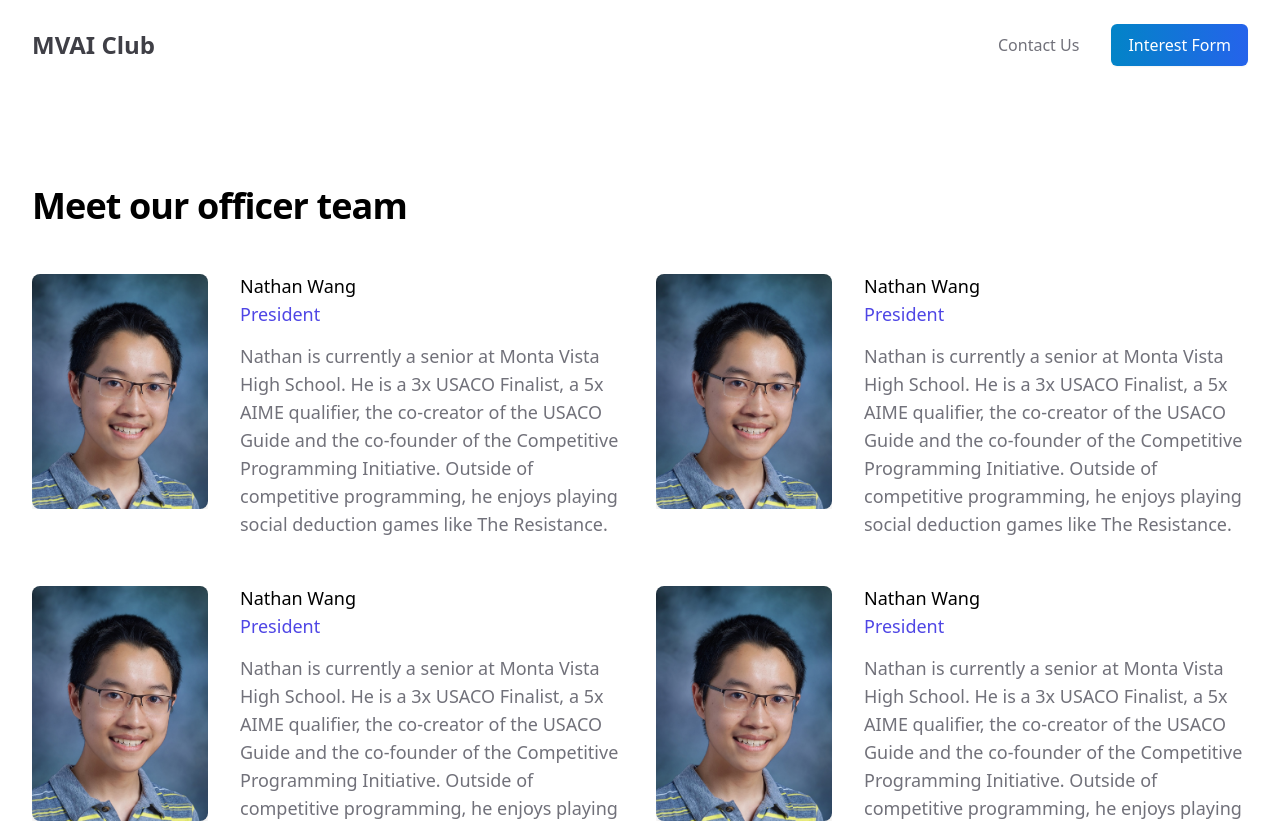
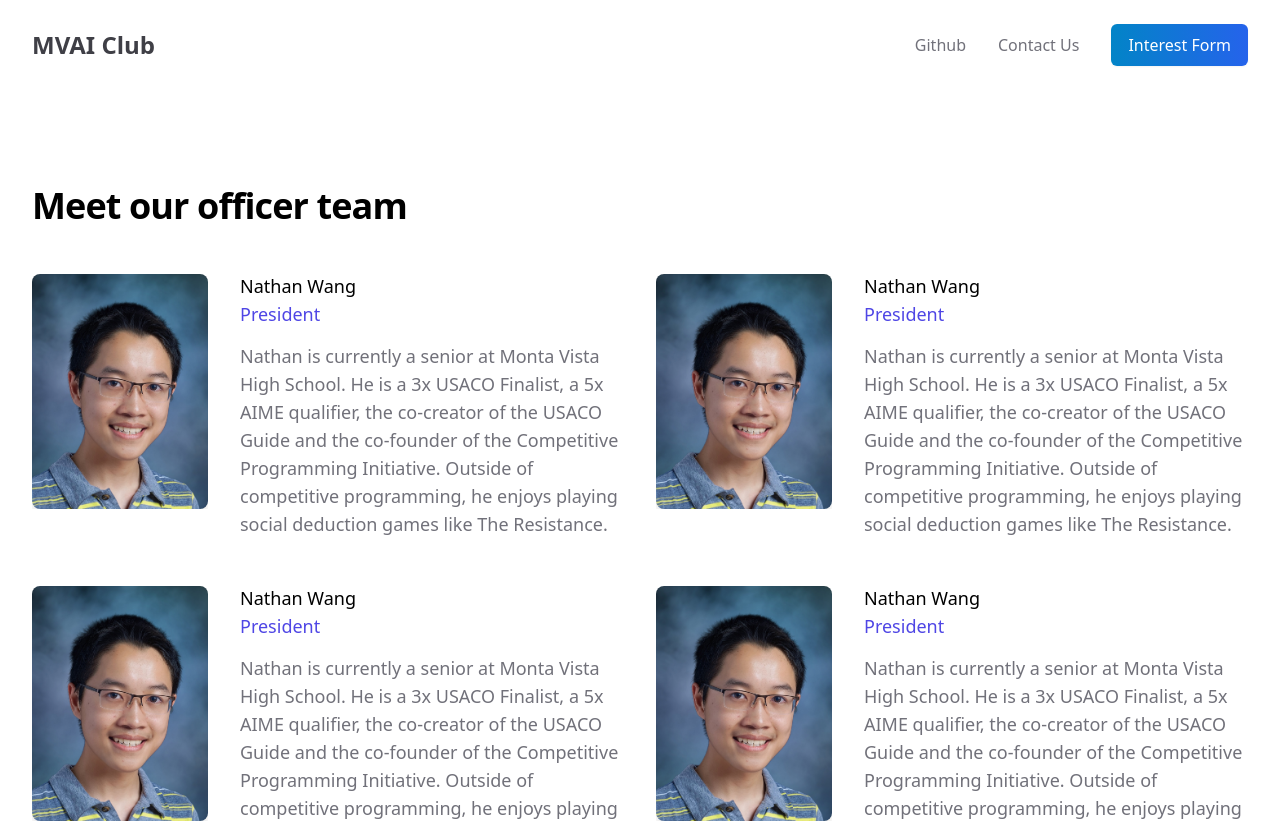
Before and after one commit to thecodingwizard/mvai, a Next.js app: page /team in a window 1280 px wide. Shown: the top 823 px of the page. Built offline with nearby package versions, Linux system fonts and the light colour scheme; a web font is replaced by a local one; what @tailwindcss/typography would draw is missing.

Commit message:
add github link; fix typos

```diff
--- a/components/Layout.tsx
+++ b/components/Layout.tsx
@@ -35,10 +35,18 @@ const Layout: NextPage = ({ children }) => {
             </Popover.Group> */}
             <div className="hidden md:flex items-center justify-end md:flex-1 lg:w-0">
               <a
+                href="https://github.com/mvaiclub"
+                target="_blank"
+                rel="noreferrer"
+                className="whitespace-nowrap text-base font-medium text-gray-500 hover:text-gray-900"
+              >
+                Github
+              </a>
+              <a
                 href="mailto:mvaiclub@gmail.com"
                 target="_blank"
                 rel="noreferrer"
-                className="whitespace-nowrap text-base font-medium text-gray-500 hover:text-gray-900"
+                className="ml-8 whitespace-nowrap text-base font-medium text-gray-500 hover:text-gray-900"
               >
                 Contact Us
               </a>
@@ -71,7 +79,7 @@ const Layout: NextPage = ({ children }) => {
                   <div className="flex items-center justify-between">
                     <div className="text-2xl font-black text-gray-700">
                       <Link href="/">
-                        <a>MVCPC</a>
+                        <a>MVAI Club</a>
                       </Link>
                     </div>
                     <div className="-mr-2">
@@ -115,6 +123,16 @@ const Layout: NextPage = ({ children }) => {
                       Contact Us
                     </a>
                   </p>
+                  <p className="mt-6 text-center text-base font-medium text-gray-500">
+                    <a
+                      href="https://github.com/mvaiclub"
+                      target="_blank"
+                      rel="noreferrer"
+                      className="text-gray-900"
+                    >
+                      Github
+                    </a>
+                  </p>
                 </div>
               </div>
             </Popover.Panel>
--- a/pages/index.tsx
+++ b/pages/index.tsx
@@ -64,7 +64,7 @@ const Home: NextPage = () => {
                 </span>
               </h1>
               <p className="mt-6 max-w-lg mx-auto text-center text-xl text-blue-200 sm:max-w-3xl">
-                Meetings every Monday at Lunch in E203. Join us to learn about
+                Meetings every Tuesday at Lunch in E203. Join us to learn about
                 AI and create your own machine learning projects!
               </p>
               <div className="mt-10 max-w-sm mx-auto sm:max-w-none sm:flex sm:justify-center">
```
